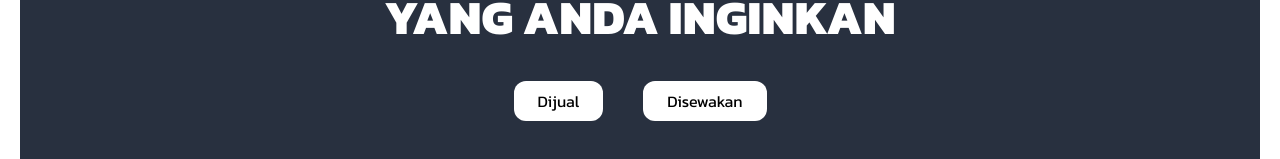
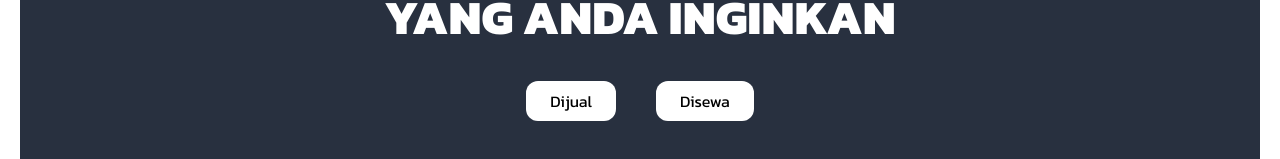
Before and after one commit to nurhadighi24/frontend-propertease, a React (Vite) app: page / in a window 1280 px wide. Shown: the part 191-350 px from the top of the page. Built offline with nearby package versions, Linux system fonts and the light colour scheme; no server answers.

Commit message:
ref: refactor code for need token at home to no need token at home

```diff
--- a/src/pages/detailProperty.jsx
+++ b/src/pages/detailProperty.jsx
@@ -13,7 +13,7 @@ import { Loading } from "@/components/loading";
 export default function DetailProperty() {
   const [properties, setProperties] = useState([]);
   const [loading, setLoading] = useState(true);
-  const { tokenLocal } = useToken();
+
   const { id, slug } = useParams();
 
   useEffect(() => {
@@ -22,7 +22,6 @@ export default function DetailProperty() {
 
   async function fetchData() {
     try {
-      setAxiosConfig(tokenLocal, "https://skkm.online");
       const result = await getDetailProperties(id, slug);
       setProperties(result.data);
       setLoading(false);
--- a/src/pages/home.jsx
+++ b/src/pages/home.jsx
@@ -15,8 +15,6 @@ import { useEffect, useState } from "react";
 import { getArticle } from "@/utils/apis/artikel/artikel";
 import { Loading } from "@/components/loading";
 import { getProperties } from "@/utils/apis/property/properties";
-import { useToken } from "@/utils/context/tokenContext";
-import { setAxiosConfig } from "@/utils/axiosWithConfig";
 import formatCurrency from "@/utils/currencyIdr";
 import slugify from "slugify";
 
@@ -24,7 +22,6 @@ function Home() {
   const [article, setArticle] = useState([]);
   const [properties, setProperties] = useState([]);
   const [loading, setLoading] = useState(true);
-  const { tokenLocal } = useToken();
   const navigate = useNavigate();
 
   function generateSlug(name) {
@@ -41,7 +38,6 @@ function Home() {
 
   async function fetchData() {
     try {
-      setAxiosConfig(tokenLocal, "https://skkm.online");
       const resultProperties = await getProperties();
       const resultArticle = await getArticle();
       setProperties(resultProperties.data);
@@ -77,7 +73,7 @@ function Home() {
               to="/properti-disewakan"
               className="text-black bg-white px-6 py-2 rounded-xl"
             >
-              Disewakan
+              Disewa
             </Link>
           </div>
           <div className="flex justify-center pb-5">
```
